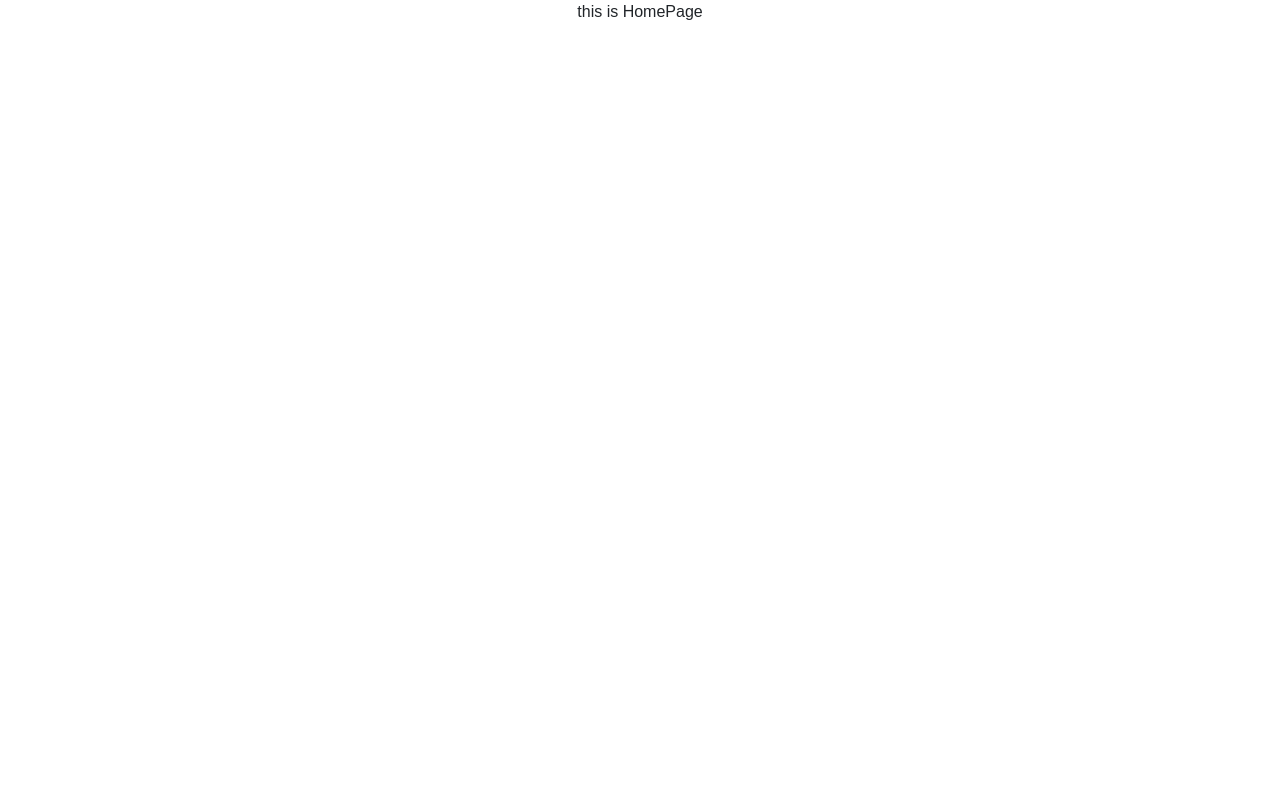
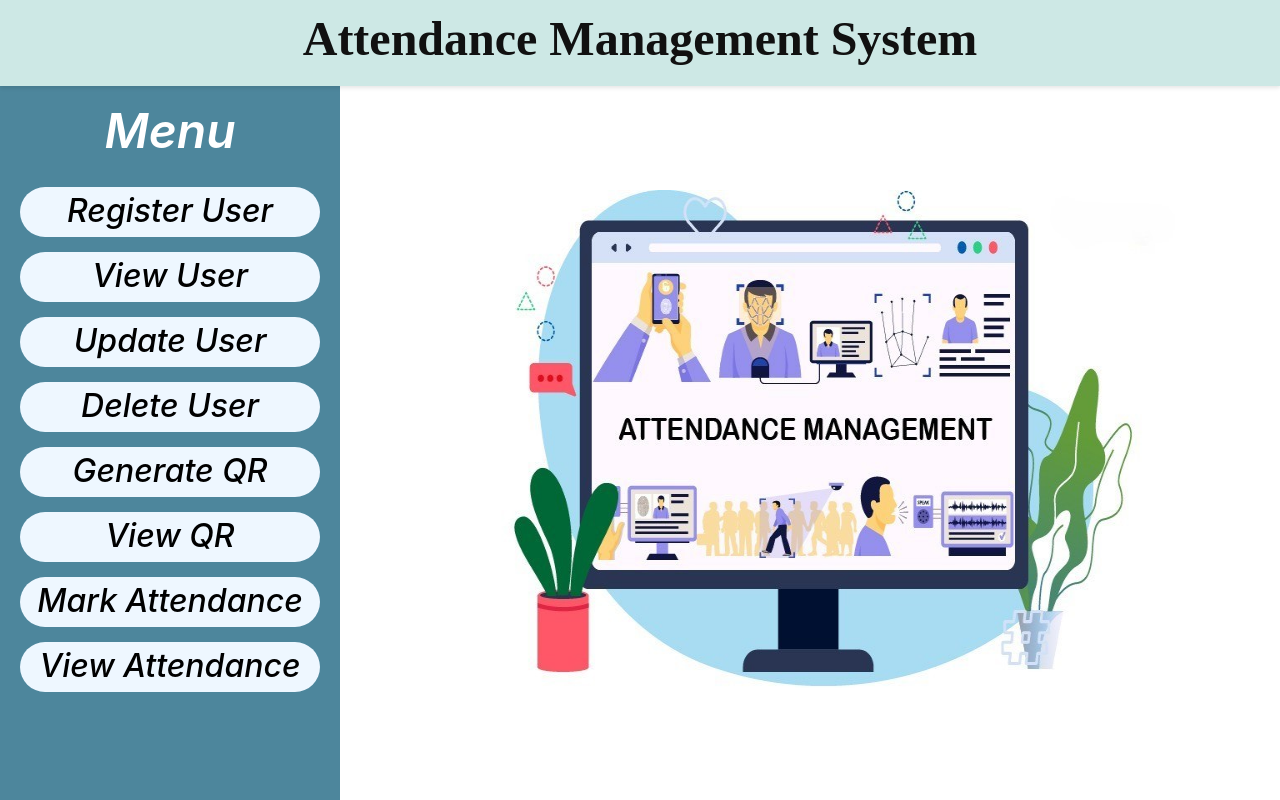
Before and after one commit to KingTech-Solutions-Private-Limited/Attendancemanagementsystem, a React (Create React App) app: page /Home in a window 1280 px wide. Built offline with nearby package versions, Linux system fonts and the light colour scheme.

Commit message:
#4 : Created home page.

```diff
--- a/src/Components/HomePage/HomePage.css
+++ b/src/Components/HomePage/HomePage.css
@@ -0,0 +1,152 @@
+* {
+  box-sizing: border-box;
+  margin: 0;
+  padding: 0;
+}
+
+body {
+  font-family: Arial, sans-serif;
+  margin: 0;
+  padding: 0;
+  height: 100%;
+  overflow-x: hidden;
+}
+
+.home-page {
+  display: flex;
+  flex-direction: column;
+  min-height: 100vh;
+  background-color: #7ab2b2;
+  overflow-y: auto;
+}
+
+.header {
+  position: fixed;
+  top: 0;
+  left: 0;
+  width: 100%;
+  background-color: #cde8e5;
+  padding: 10px 20px;
+  text-align: center;
+  z-index: 10;
+  box-shadow: 0 2px 4px rgba(0, 0, 0, 0.1);
+  display: flex;
+  justify-content: center;
+  align-items: center;
+  gap: 10px;
+  flex-wrap: wrap;
+}
+
+.header .title {
+  font-size: 24px;
+  color: #111111;
+  font-family: "Times New Roman";
+  font-weight: bold;
+  line-height: 1.2;
+}
+
+@media (min-width: 480px) {
+  .header .title {
+    font-size: 2rem;
+  }
+}
+
+@media (min-width: 769px) {
+  .header .title {
+    font-size: 2.5rem;
+  }
+}
+
+@media (min-width: 1024px) {
+  .header .title {
+    font-size: 3rem;
+  }
+}
+
+.container-7 {
+  display: flex;
+  flex-direction: column;
+  align-items: center;
+  padding: 20px;
+  background-color: #4d869c;
+  width: 500px;
+  margin-top: 75px;
+  position: relative;
+  flex-shrink: 0;
+}
+
+.menu {
+  font-family: "Inter", sans-serif;
+  font-style: italic;
+  font-weight: 600;
+  font-size: 2rem;
+  color: #ffffff;
+  margin-bottom: 20px;
+}
+
+.container {
+  border-radius: 1.6rem;
+  background: #eef7ff;
+  margin-bottom: 15px;
+  width: 100%;
+  max-width: 300px;
+  height: 50px;
+  text-align: center;
+  cursor: pointer;
+}
+
+.container span {
+  font-family: "Inter", sans-serif;
+  font-style: italic;
+  font-weight: 500;
+  font-size: 1.5rem;
+  color: #000000;
+}
+
+.content-container {
+  flex: 1;
+  margin-top: 55px;
+  padding: 20px;
+  background-color: #ffffff;
+  display: flex;
+  justify-content: center;
+  align-items: center;
+}
+
+.content-container img {
+  margin-top: 25px;
+  width: 750px;
+  height: 500px;
+}
+
+@media (min-width: 769px) {
+  .home-page {
+    flex-direction: row;
+  }
+
+  .container-7 {
+    flex: 1;
+  }
+
+  .content-container {
+    flex: 3;
+  }
+
+  .menu {
+    font-size: 2.5rem;
+  }
+
+  .container span {
+    font-size: 1.75rem;
+  }
+}
+
+@media (min-width: 1024px) {
+  .menu {
+    font-size: 3rem;
+  }
+
+  .container span {
+    font-size: 2rem;
+  }
+}
--- a/src/Components/HomePage/HomePage.js
+++ b/src/Components/HomePage/HomePage.js
@@ -1,9 +1,54 @@
-import React from 'react'
+import React, { useState } from "react";
+import "./HomePage.css";
+import homeImage from "../../Images/Home.jpg";
+import RegisterUser from "../RegisterUser/RegisterUser";
 
 function HomePage() {
+  const [selectedMenu, setSelectedMenu] = useState();
+
   return (
-    <div>this is HomePage</div>
-  )
+    <div className="home-page">
+      <header className="header">
+        <h1 className="title">Attendance Management System</h1>
+      </header>
+      <div className="container-7">
+        <div className="menu">Menu</div>
+        <div className="container">
+          <span
+            className="register-user"
+            onClick={() => setSelectedMenu(<RegisterUser/>)}
+          >
+            Register User
+          </span>
+        </div>
+        <div className="container">
+          <span className="view-user" onClick={() => setSelectedMenu()}>View User</span>
+        </div>
+        <div className="container">
+          <span className="update-user">Update User</span>
+        </div>
+        <div className="container">
+          <span className="delete-user">Delete User</span>
+        </div>
+        <div className="container">
+          <span className="generate-qr">Generate QR</span>
+        </div>
+        <div className="container">
+          <span className="view-qr">View QR</span>
+        </div>
+        <div className="container">
+          <span className="mark-attendance">Mark Attendance</span>
+        </div>
+        <div className="container">
+          <span className="view-attendance">View Attendance</span>
+        </div>
+      </div>
+      <div className="content-container">
+        {!selectedMenu && <img src={homeImage} alt="Home" />}
+        {selectedMenu}
+      </div>
+    </div>
+  );
 }
 
-export default HomePage
+export default HomePage;
```
Also changed, not shown: src/Images/Home.jpg (added).
